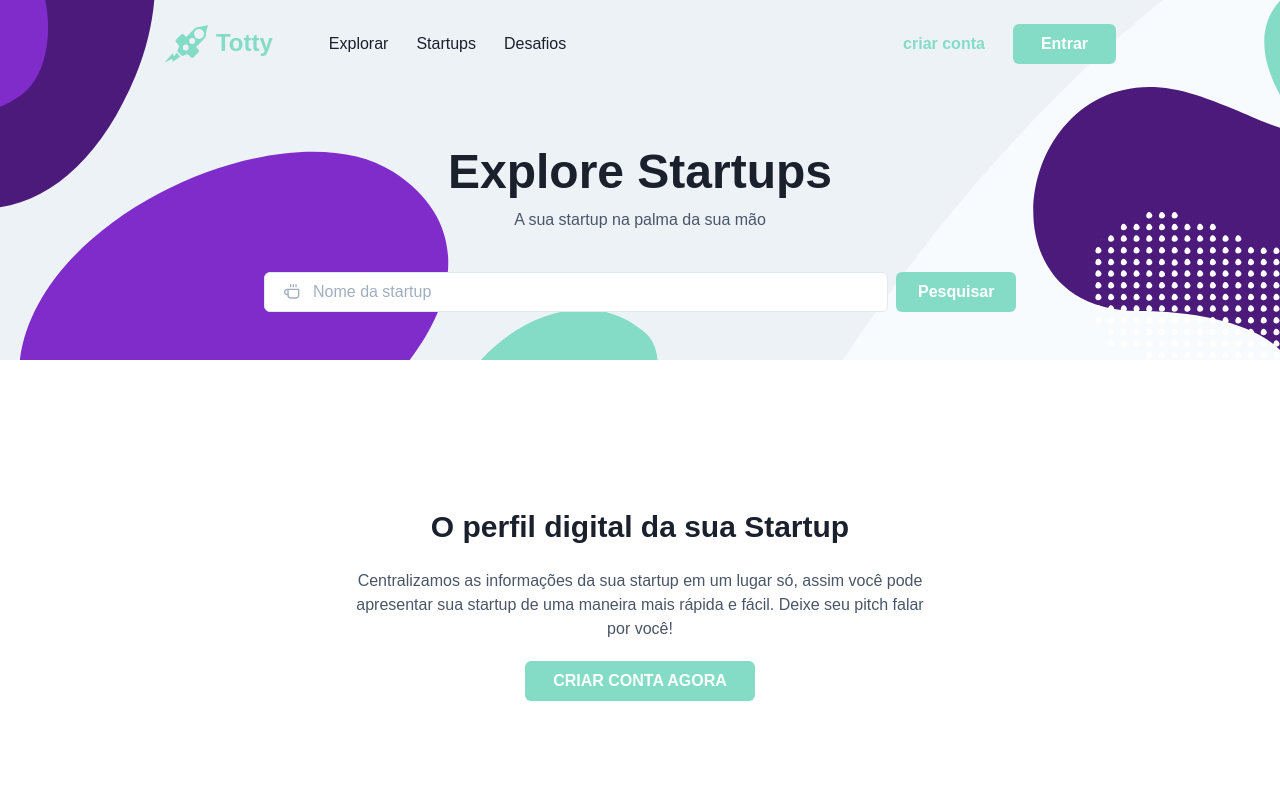
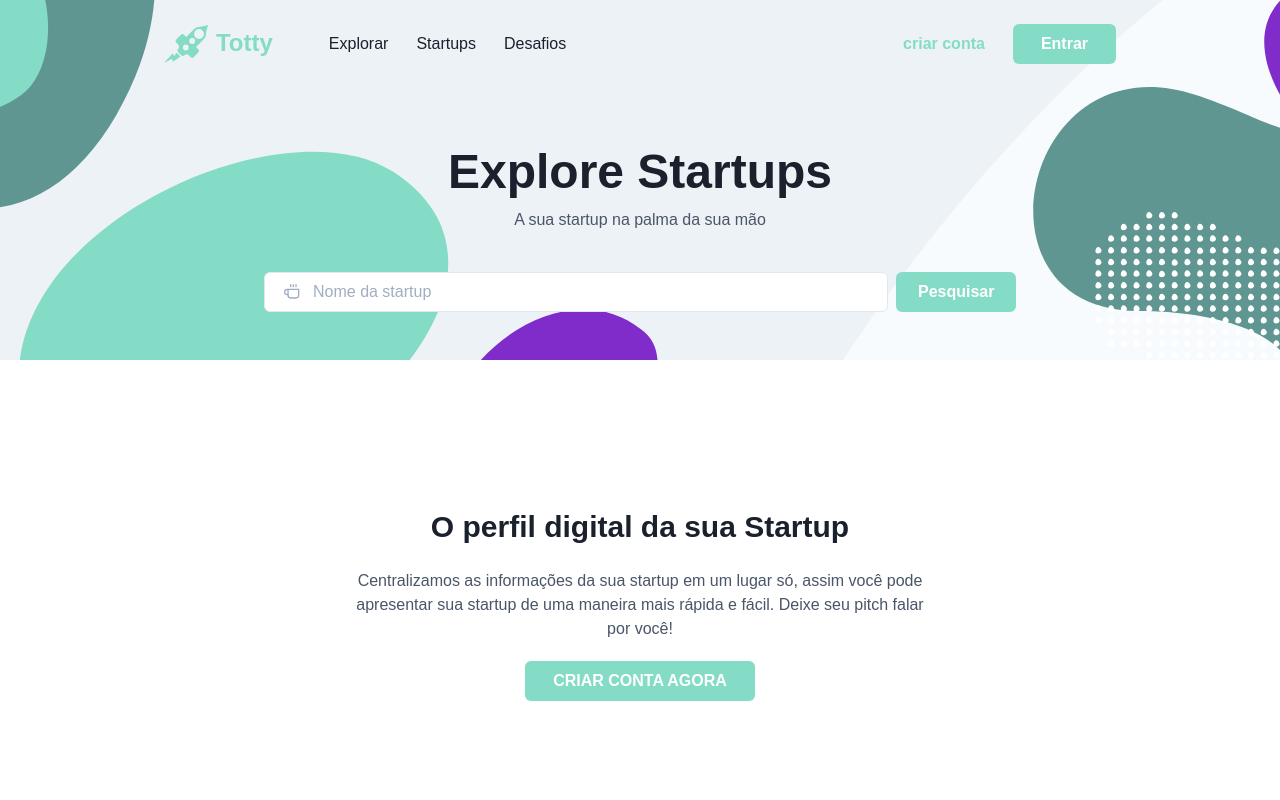
Before and after one commit to guigaribalde/totty-front, a Next.js app: page / in a window 1280 px wide. Shown: the top 800 px of the page. Built offline with nearby package versions, Linux system fonts and the light colour scheme; no server answers; the database is empty.

Commit message:
feat: add production and development pattern

```diff
--- a/src/components/HeroSection.tsx
+++ b/src/components/HeroSection.tsx
@@ -1,6 +1,7 @@
 import { Box, Flex, Text } from '@chakra-ui/react'
 
 import { SearchBar } from '@components/SearchBar'
+const env = process.env.NODE_ENV
 
 export const HeroSection = () => {
   return (
@@ -8,7 +9,9 @@ export const HeroSection = () => {
       pt="24"
       bgColor="gray.100"
       w="100%"
-      backgroundImage="/pattern.svg"
+      backgroundImage={
+        env === 'development' ? '/dev_pattern.svg' : '/pattern.svg'
+      }
       backgroundPosition="center top"
     >
       <Flex
```
Also changed, not shown: public/dev_pattern.svg (added).
